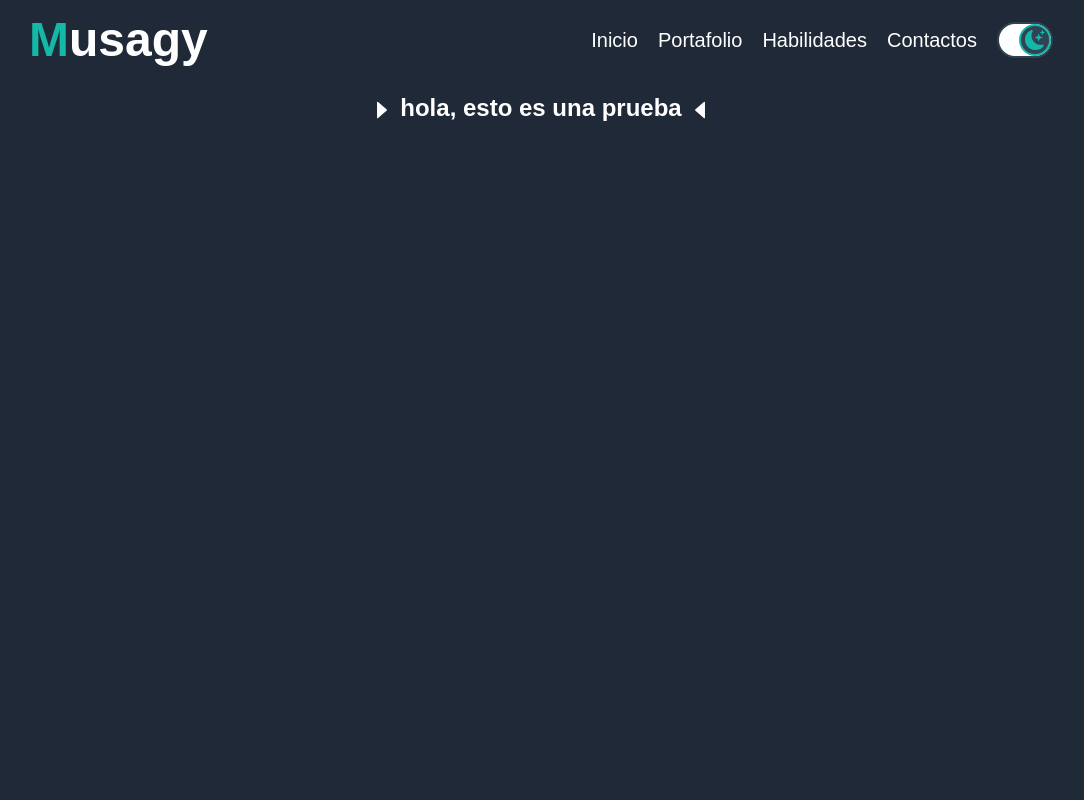
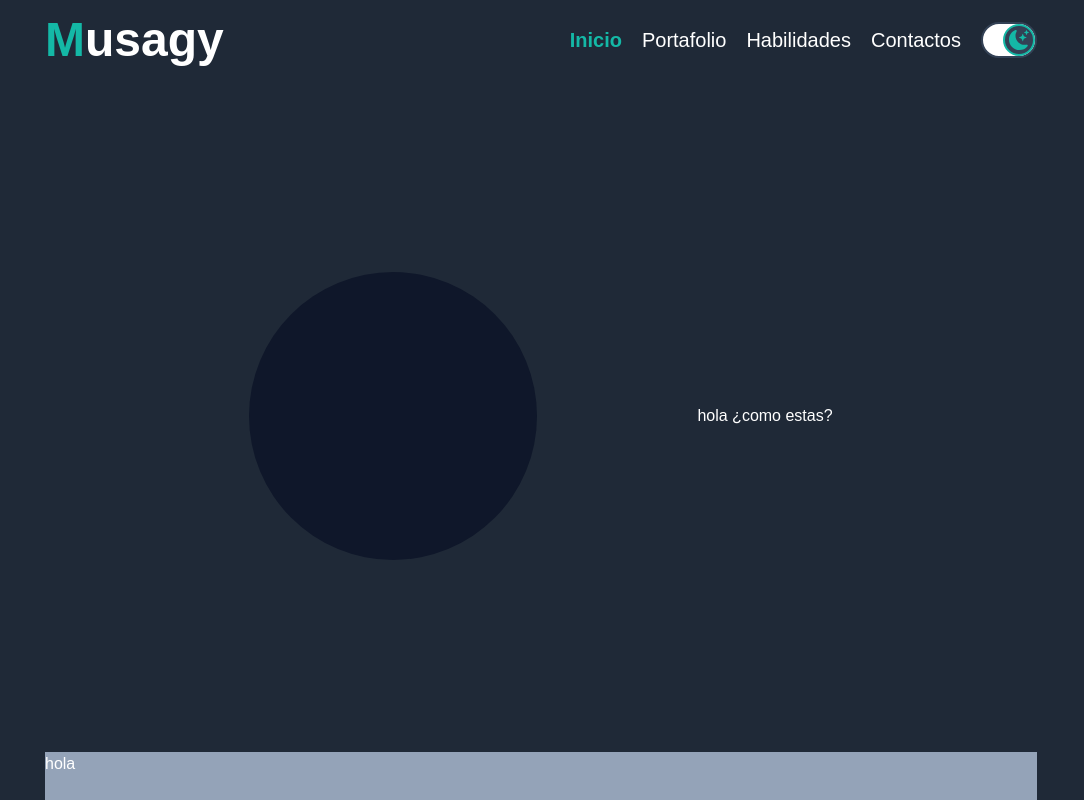
Before and after one commit to Musagy/Portafolio, a Next.js app: page / in a window 1280 px wide. Shown: the whole page, without its empty margins (99-1183 px from the left). Built offline with nearby package versions, Linux system fonts and the light colour scheme.

Commit message:
Finalizacion del nav y comienzo de estructuracion de layouts

```diff
--- /dev/null
+++ b/jsconfig.json
@@ -0,0 +1,5 @@
+{
+  "compilerOptions": {
+    "baseUrl": "./src"
+  }
+}
--- a/src/components/layout.jsx
+++ b/src/components/layout.jsx
@@ -1,26 +1,42 @@
 import { useRouter } from 'next/router'
-import { useEffect } from 'react'
 import Nav from '../components/nav'
 
 const Layout = ({children}) => {
   const { asPath } = useRouter()
-  let layoutClassDefault = "min-h-screen w-full overflow-x-hidden text-white transition-all dark:bg-coolGray-800"
+  let layoutClassDefault = "min-h-screen w-full overflow-x-hidden text-white transition-all"
   let layoutSelect
   if( asPath ===  "/"){
     layoutSelect = "inicio"
   } else if (asPath.includes("/article")) {
     layoutSelect = "article"
-  }else {
+  } else if (
+    asPath.includes("portafolio") ||
+    asPath.includes("contactos") ||
+    asPath.includes("habilidades")) {
     layoutSelect = asPath.slice(1)
+  } else {
+    layoutSelect = "error"
   }
-  const layoutClass = `${layoutClassDefault} ${layoutSelect}`
 
   return (
-    <div className={layoutClass}>
-      <Nav/>
-      <main className="py-3 mx-auto max-w-4xl items">
-        {children}
-      </main>
+    <div className="dark:bg-coolGray-800">
+      <div className={`${layoutClassDefault} ${layoutSelect}`}>
+        {
+          layoutSelect === "error"
+          ?
+          <main className="py-3 mx-auto max-w-4xl items">
+            <div>
+              {console.log(asPath)}
+            </div>
+            {children}
+          </main>
+          :
+          <>
+            <Nav/>
+            {children}
+          </>
+        }
+      </div>
     </div>
   )
 }
--- a/src/components/nav.jsx
+++ b/src/components/nav.jsx
@@ -1,3 +1,4 @@
+import { useRouter } from 'next/router'
 import Link from 'next/link'
 import { useContext, useState } from 'react'
 
@@ -24,23 +25,44 @@ const Nav = () => {
   const [open, setOpen] = useState(false)
   const toggle = () => setOpen(!open)
   const stk = "absolute h-1 w-6 rounded-full bg-white transition-all "
-  let stkAnm1 = ""
-  let stkAnm2 = ""
-  let stkAnm3 = ""
+  let stkAnm1,
+      stkAnm2,
+      stkAnm3,
+      itemRpsv,
+      itInicio,
+      itPortafolio,
+      itHabilidades,
+      itContactos = ""
+  let navRpsv = "hidden"
+  let navDskt = "hover:bg-white hover:text-blueGray-700 md:hover:bg-blueGray-700 md:hover:text-white md:dark:hover:text-blueGray-700 md:dark:hover:bg-white md:p-0 md:hover:py-1 md:hover:px-2 md:w-auto md:rounded-lg  transition-all md:duration-300"
+
   if (open) {
     stkAnm1 = "transform scale-125 translate-y-2 rotate-45"
     stkAnm2 = "transform scale-125 rotate-45"
     stkAnm3 = "transform scale-125 -translate-y-2 -rotate-45"
+    navRpsv= "flex flex-col right-0 top-16 items-start bg-white drop-shadow-lg pb-2 rounded-2xl rounded-tr-md bg-blueGray-700 text-white"
+    itemRpsv = " px-4 py-1 block w-full duration-150"
+    itInicio = "pt-3 rounded-tr-md rounded-tl-2xl"
   }
-  const stk1 = `${stk} top-2.5 ${stkAnm1}`
-  const stk2 = `${stk} ${stkAnm2}`
-  const stk3 = `${stk} bottom-2.5 ${stkAnm3}`
+
+  // Resaltado de subPage
+  const { asPath } = useRouter()
+  let pageSelect = "text-teal-500 text- font-bold "
+  if( asPath ===  "/"){
+    itInicio = `${itInicio} ${pageSelect}`
+  } else if ( asPath.includes("/portafolio")) {
+    itPortafolio = pageSelect
+  } else if ( asPath.includes("/habilidades")) {
+    itHabilidades = pageSelect
+  } else if ( asPath.includes("/contactos")) {
+    itContactos = pageSelect
+  }
 
   return (
     <nav className="
-      flex max-w-5xl mx-auto
+      flex max-w-5xl relative
       justify-between items-center
-      my-4
+      my-4 righ
       "
     >
       <div
@@ -61,45 +83,58 @@ const Nav = () => {
         onClick={toggle}
       >
         <div
-          className={stk1}
+          className={`${stk} top-2.5 ${stkAnm1}`}
         />
         <div
-          className={stk2}
+          className={`${stk} ${stkAnm2}`}
         />
         <div
-          className={stk3}
+          className={`${stk} bottom-2.5 ${stkAnm3}`}
         />
       </button>
 
-      <div className="
-        hidden
+      <div className={`
 
-        md:flex gap-5 items-center
-        text-blueGray-700 text-xl font-medium
-
-        dark:text-white
+        md:flex md:static md:gap-5 md:items-center md:flex-row md:bg-opacity-0
+      md:text-blueGray-700 md:text-xl font-medium  md:rounded-none md:drop-shadow-none
 
 
-      ">
+      dark:text-white
+        text-3xl
+        absolute ${navRpsv}`}
+      >
         <Link href="/">
-          <a>Inicio</a>
+          <a className={`${itemRpsv} ${navDskt} ${itInicio}
+
+          before:absolute before:bg-blueGray-700
+          before:right-1.5 before:-top-3
+          before:rounded-md
+          before:rotate-45
+          before:duration-150
+          before:h-7
+          before:w-7
+          hover:before:bg-white
+          md:before:hidden
+          `}>Inicio</a>
         </Link>
         <Link href="/portafolio">
-          <a>Portafolio</a>
+          <a className={`${itemRpsv} ${navDskt} ${itPortafolio}`}>Portafolio</a>
         </Link>
         <Link href="/habilidades">
-          <a>Habilidades</a>
+          <a className={`${itemRpsv} ${navDskt} ${itHabilidades}`}>Habilidades</a>
         </Link>
         <Link href="/contactos">
-          <a>Contactos</a>
+          <a className={`${itemRpsv} ${navDskt} ${itContactos}`}>Contactos</a>
         </Link>
         <button className="
           relative
         bg-coolGray-800
           h-9 w-14 rounded-full
         border-blueGray-700 border-2
+          md:scale-100 md:left-0 md:m-0
+          dark:bg-white
 
-          dark:bg-white
+          scale-150 left-28 mb-2 mt-3 mx-1
           "
         >
           <div className="
--- /dev/null
+++ b/src/pages/404.jsx
@@ -0,0 +1,30 @@
+import React from 'react'
+import Layout from '../components/layout'
+
+const Page404 = () => {
+  return (
+    <Layout>
+      <div className=" dark:bg-coolGray-800 h-full">
+        <div className="flex gap-5 m-11 mx-auto w-full justify-center">
+        <div className="w-20 h-20 bg-coolGray-800 dark:bg-white rounded-full circle1"/>
+        <div className="w-20 h-20 bg-teal-500 rounded-full circle2"/>
+        </div>
+        <h1 className="text-white text-4xl font-bold text-center">
+        <span className="letter letter1">C</span>
+        <span className="letter letter2">a</span>
+        <span className="letter letter3">r</span>
+        <span className="letter letter4">g</span>
+        <span className="letter letter5">a</span>
+        <span className="letter letter6">n</span>
+        <span className="letter letter7">d</span>
+        <span className="letter letter8">o</span>
+        <span className="letter letter9">.</span>
+        <span className="letter letter10">.</span>
+        <span className="letter letter11">.</span>
+        </h1>
+      </div>
+    </Layout>
+  )
+}
+
+export default Page404
--- a/src/pages/_app.js
+++ b/src/pages/_app.js
@@ -4,7 +4,7 @@ import { ThemeProvider } from '../context/themeContext'
 function MyApp({ Component, pageProps }) {
   return (
     <ThemeProvider>
-      <Component {...pageProps} />
+      <Component {...pageProps}/>
     </ThemeProvider>
   )
 }
--- a/src/pages/index.jsx
+++ b/src/pages/index.jsx
@@ -3,12 +3,21 @@ import {
   AiFillCaretLeft,
 } from 'react-icons/ai'
 import Layout from '../components/layout'
+import Image from 'next/image'
 
 const Home = () => {
   return (
     <Layout>
-      <h1 className="text-blueGray-700 text-center font-bold text-2xl dark:text-white">
-        <AiFillCaretRight className="inline"/> hola, esto es una prueba <AiFillCaretLeft className="inline"/></h1>
+      <main className="flex flex-col md:flex-row justify-items-center-center justify-self-center md:gap-40 items-center h-full gap-6 mt-11 md:m-0">
+        <div className="md:h-72 md:w-72 bg-blueGray-900 rounded-full h-48 w-48">
+        </div>
+        <div className="text-blueGray-700 dark:text-white">
+          hola ¿como estas?
+        </div>
+      </main>
+      <footer className="bg-blueGray-400">
+      hola
+      </footer>
     </Layout>
   )
 }
--- a/src/styles/globals.css
+++ b/src/styles/globals.css
@@ -22,3 +22,112 @@ a {
 * {
   box-sizing: border-box;
 }
+
+/* Layouts */
+.inicio{
+  display: grid;
+  max-width: 64rem;
+  padding: 0px 1rem;
+  margin: 0px auto;
+  grid-template-rows: 5rem 1fr 3rem;
+}
+
+/* .{
+  display: grid;
+  max-width: 64rem;
+  padding: 0px 10px;
+  margin: 0px auto;
+  grid-template-rows: 5rem 1fr;
+} */
+
+/* animacion loading */
+.circle1{
+  animation-name: translate-circle1;
+  animation-duration: 1s;
+  position: relative;
+  animation-iteration-count: infinite;
+  animation-direction: alternate;
+  animation-timing-function: ease-in-out;
+  z-index: 1;
+}
+@keyframes translate-circle1 {
+  0%{
+    left: 0;
+  } 50% {
+    left: 100px;
+  } 100% {
+    left: 0;
+  }
+}
+
+.circle2{
+  animation-name: translate-circle2;
+  animation-duration: 1s;
+  position: relative;
+  animation-iteration-count: infinite;
+  animation-timing-function: ease-in-out;
+}
+@keyframes translate-circle2 {
+  0%{
+    right: 0;
+  } 10% {
+    z-index: 2;
+  } 50% {
+    right: 100px;
+  } 60% {
+    z-index: 0;
+  } 100% {
+    right: 0;
+  }
+}
+.letter{
+  position: relative;
+  animation-name: letter-jump;
+  animation-duration: 1s;
+  animation-iteration-count: infinite;
+  animation-direction: alternate;
+  animation-timing-function: ease-in-out;
+}
+@keyframes letter-jump {
+  0%{
+      bottom: 0;
+  } 50% {
+    color: inherit;
+  } 100% {
+    bottom: 10px;
+    @apply text-teal-500;
+  }
+}
+.letter1{
+  animation-delay: 0ms;
+}
+.letter2{
+  animation-delay: 100ms;
+}
+.letter3{
+  animation-delay: 200ms;
+}
+.letter4{
+  animation-delay: 300ms;
+}
+.letter5{
+  animation-delay: 400ms;
+}
+.letter6{
+  animation-delay: 500ms;
+}
+.letter7{
+  animation-delay: 600ms;
+}
+.letter8{
+  animation-delay: 700ms;
+}
+.letter9{
+  animation-delay: 800ms;
+}
+.letter10{
+  animation-delay: 900ms;
+}
+.letter11{
+  animation-delay: 1000ms;
+}
--- a/tailwind.config.js
+++ b/tailwind.config.js
@@ -17,11 +17,14 @@ module.exports = {
     extend: {
       transitionProperty: {
         "top": "top",
+        'spacing': 'margin, padding',
       },
     },
   },
   variants: {
-    extend: {},
+    extend: {
+     transitionProperty: ['hover', 'focus'],
+    },
   },
   plugins: [],
 }
```
Also changed, not shown: 1 other file (tests, documents, lock files or other folders).
